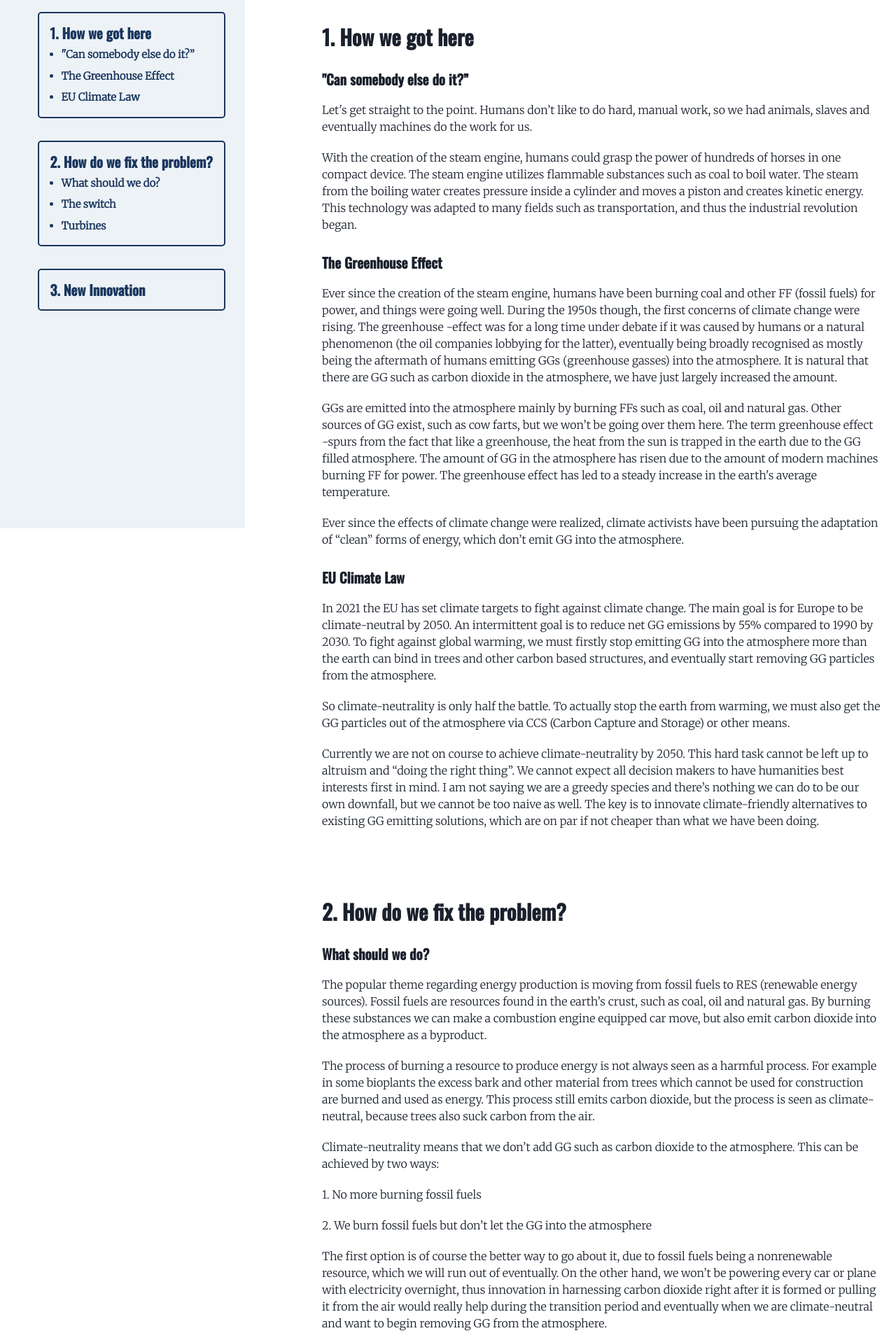
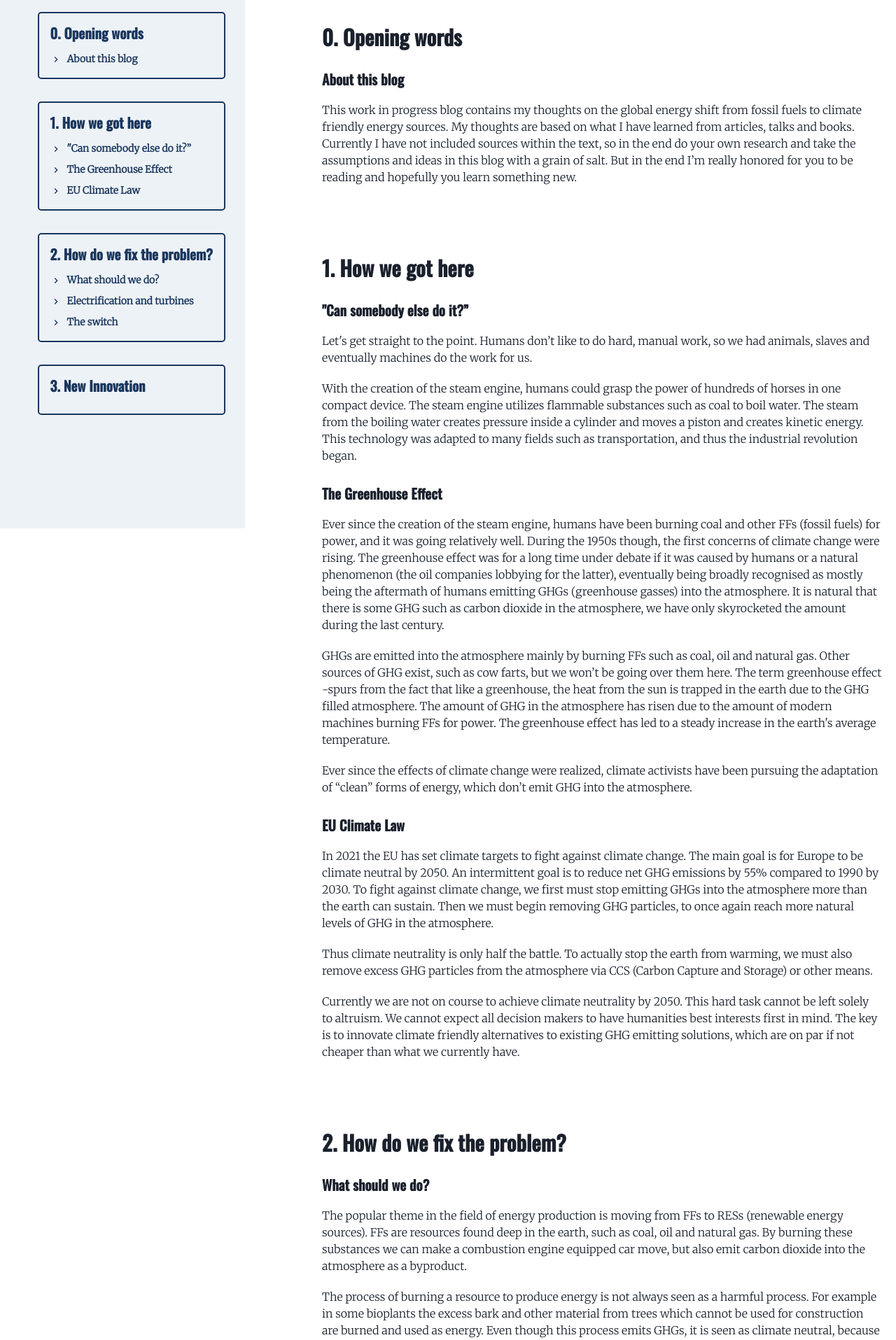
Before and after one commit to miikkatervo/energy-blog, a Next.js app: page / in a window 1280 px wide. Shown: the part 125-2040 px from the top of the page at 70% size. Built offline with nearby package versions, Linux system fonts and the light colour scheme.

Commit message:
proofreading

```diff
--- a/data.ts
+++ b/data.ts
@@ -1,4 +1,18 @@
 export const data = [
+  {
+    topic_id: 0,
+    title: "0. Opening words",
+    chapters: [
+      {
+        chapter_id: 1,
+        heading: "About this blog",
+        text: `
+        This work in progress blog contains my thoughts on the global energy shift from fossil fuels to climate friendly energy sources. My thoughts are based on what I have learned from articles, talks and books. Currently I have not included sources within the text, so in the end do your own research and take the assumptions and ideas in this blog with a grain of salt. But in the end I’m really honored for you to be reading and hopefully you learn something new.
+
+        `,
+      },
+    ],
+  },
   {
     topic_id: 1,
     title: "1. How we got here",
@@ -15,22 +29,22 @@ export const data = [
       {
         chapter_id: 2,
         heading: "The Greenhouse Effect",
-        text: `Ever since the creation of the steam engine, humans have been burning coal and other FF (fossil fuels) for power, and things were going well. During the 1950s though, the first concerns of climate change were rising. The greenhouse -effect was for a long time under debate if it was caused by humans or a natural phenomenon (the oil companies lobbying for the latter), eventually being broadly recognised as mostly being the aftermath of humans emitting GGs (greenhouse gasses) into the atmosphere. It is natural that there are GG such as carbon dioxide in the atmosphere, we have just largely increased the amount.
+        text: `Ever since the creation of the steam engine, humans have been burning coal and other FFs (fossil fuels) for power, and it was going relatively well. During the 1950s though, the first concerns of climate change were rising. The greenhouse effect was for a long time under debate if it was caused by humans or a natural phenomenon (the oil companies lobbying for the latter), eventually being broadly recognised as mostly being the aftermath of humans emitting GHGs (greenhouse gasses) into the atmosphere. It is natural that there is some GHG such as carbon dioxide in the atmosphere, we have only skyrocketed the amount during the last century.
 
-        GGs are emitted into the atmosphere mainly by burning FFs such as coal, oil and natural gas. Other sources of GG exist, such as cow farts, but we won’t be going over them here. The term greenhouse effect -spurs from the fact that like a greenhouse, the heat from the sun is trapped in the earth due to the GG filled atmosphere. The amount of GG in the atmosphere has risen due to the amount of modern machines burning FF for power. The greenhouse effect has led to a steady increase in the earth's average temperature.
+        GHGs are emitted into the atmosphere mainly by burning FFs such as coal, oil and natural gas. Other sources of GHG exist, such as cow farts, but we won’t be going over them here. The term greenhouse effect -spurs from the fact that like a greenhouse, the heat from the sun is trapped in the earth due to the GHG filled atmosphere. The amount of GHG in the atmosphere has risen due to the amount of modern machines burning FFs for power. The greenhouse effect has led to a steady increase in the earth's average temperature.
 
-        Ever since the effects of climate change were realized, climate activists have been pursuing the adaptation of “clean” forms of energy, which don’t emit GG into the atmosphere.
+        Ever since the effects of climate change were realized, climate activists have been pursuing the adaptation of “clean” forms of energy, which don’t emit GHG into the atmosphere.
 
         `,
       },
       {
         chapter_id: 3,
         heading: "EU Climate Law",
-        text: `In 2021 the EU has set climate targets to fight against climate change. The main goal is for Europe to be climate-neutral by 2050. An intermittent goal is to reduce net GG emissions by 55% compared to 1990 by 2030. To fight against global warming, we must firstly stop emitting GG into the atmosphere more than the earth can bind in trees and other carbon based structures, and eventually start removing GG particles from the atmosphere.
+        text: `In 2021 the EU has set climate targets to fight against climate change. The main goal is for Europe to be climate neutral by 2050. An intermittent goal is to reduce net GHG emissions by 55% compared to 1990 by 2030. To fight against climate change, we first must stop emitting GHGs into the atmosphere more than the earth can sustain. Then we must begin removing GHG particles, to once again reach more natural levels of GHG in the atmosphere.
 
-        So climate-neutrality is only half the battle. To actually stop the earth from warming, we must also get the GG particles out of the atmosphere via CCS (Carbon Capture and Storage) or other means.
+        Thus climate neutrality is only half the battle. To actually stop the earth from warming, we must also remove excess GHG particles from the atmosphere via CCS (Carbon Capture and Storage) or other means.
 
-        Currently we are not on course to achieve climate-neutrality by 2050. This hard task cannot be left up to altruism and “doing the right thing”. We cannot expect all decision makers to have humanities best interests first in mind. I am not saying we are a greedy species and there’s nothing we can do to be our own downfall, but we cannot be too naive as well. The key is to innovate climate-friendly alternatives to existing GG emitting solutions, which are on par if not cheaper than what we have been doing.
+        Currently we are not on course to achieve climate neutrality by 2050. This hard task cannot be left solely to altruism. We cannot expect all decision makers to have humanities best interests first in mind. The key is to innovate climate friendly alternatives to existing GHG emitting solutions, which are on par if not cheaper than what we currently have.
         `,
       },
     ],
@@ -42,60 +56,59 @@ export const data = [
       {
         chapter_id: 1,
         heading: "What should we do?",
-        text: `The popular theme regarding energy production is moving from fossil fuels to RES (renewable energy sources). Fossil fuels are resources found in the earth’s crust, such as coal, oil and natural gas. By burning these substances we can make a combustion engine equipped car move, but also emit carbon dioxide into the atmosphere as a byproduct.
+        text: `The popular theme in the field of energy production is moving from FFs to RESs (renewable energy sources). FFs are resources found deep in the earth, such as coal, oil and natural gas. By burning these substances we can make a combustion engine equipped car move, but also emit carbon dioxide into the atmosphere as a byproduct.
 
-        The process of burning a resource to produce energy is not always seen as a harmful process. For example in some bioplants the excess bark and other material from trees which cannot be used for construction are burned and used as energy. This process still emits carbon dioxide, but the process is seen as climate-neutral, because trees also suck carbon from the air.
+        The process of burning a resource to produce energy is not always seen as a harmful process. For example in some bioplants the excess bark and other material from trees which cannot be used for construction are burned and used as energy. Even though this process emits GHGs, it is seen as climate neutral, because trees also suck carbon from the air and trees renew way faster than FFs.
 
-        Climate-neutrality means that we don’t add GG such as carbon dioxide to the atmosphere. This can be achieved by two ways:
-        1. No more burning fossil fuels
-        2. We burn fossil fuels but don’t let the GG into the atmosphere
+        Climate neutrality means that we stop adding GHG such as carbon dioxide to the atmosphere. This can be achieved by two ways:
+        1. No more burning FFs.
+        2. Burn FFs but don’t let the GHG into the atmosphere (and hopefully use it in some meaningful way).
 
-        The first option is of course the better way to go about it, due to fossil fuels being a nonrenewable resource, which we will run out of eventually. On the other hand, we won’t be powering every car or plane with electricity overnight, thus innovation in harnessing carbon dioxide right after it is formed or pulling it from the air would really help during the transition period and eventually when we are climate-neutral and want to begin removing GG from the atmosphere.
+        The first option is of course the better way to go about it, due to FFs being a nonrenewable resource, which we will run out of eventually. On the other hand, we won’t be powering every car or plane with electricity overnight, thus innovation in harnessing carbon dioxide right after it is formed or pulling it from the air would help during the transition period to clean energy.
 
-        But for now let’s concentrate on not burning fossil fuels anymore.
+        But for now let’s concentrate on not burning FFs anymore.
 
-        OK, let’s say that all the countries in the world decide today that as of tomorrow, the usage of fossil fuels and emitting GG is strictly banned. Hooray right? Well, as you can also figure out, no, It would be a catastrophe.
+        OK, let’s say that all the countries in the world decide today that as of tomorrow, the usage of FFs and emitting GHGs is strictly banned. Hooray right? Well, as you can also figure out, no, It would be a catastrophe.
         `,
       },
       {
         chapter_id: 2,
-        heading: "The switch",
-        text: `To achieve climate-neutrality we must switch fossil fuels to RES (renewable energy sources). As the name suggests renewables are not a finite source, thus they are mostly sustainable, but above all they do not add GG to the atmosphere. Popular RES are solar, hydro,  wind and wave power and geothermal heat.
+        heading: "Electrification and turbines",
+        text: `To achieve climate neutrality we must switch FFs to RESs.. As the name suggests, renewables are not a finite source, thus they are mostly sustainable and above all they do not add GHG to the atmosphere. Popular RESs are solar, hydro, wind and wave power and geothermal heat. Disclaimer that currently this blog is not really covering the field of heating and cooling, but it is also important nonetheless.
 
-        Most RES cannot be used as a power source by itself. Of course there are some instances, such as sailing ships moving with wind power, but the world has accustomed to the instant and reliable power that fossil fuels can provide, thus electrification has become a crucial part of the equation.
+        Most RESs cannot be used as a power source by themselves. Of course there are some instances, such as sailing ships moving with wind power, but the world has accustomed to the instant and reliable power that FFs can provide, thus electrification has become a crucial part of the equation.
 
-        Electrification means turning appliances such as cars from running on fossil fuels to running on electricity. Electricity in itself is not something that can be mined from the earth, but it is an adapter of energy from wind to moving a car.
-        Electricity can be produced in different ways, mainly with turbines, but also with solar panels. Turbines convert kinetic energy into electricity, by a force spinning a coil, which produces a current of electricity.
+        Electrification means turning machines such as cars from running on FFs to running on electricity. Electricity in itself is not something that can be mined from the earth, but it is a carrier of energy from the blow of the mind to moving a car. Electricity is mainly produced using turbines, but there exists other ways such as solar panels. In a nutshell, turbines convert kinetic energy into electricity, by a specific force rotating a coil in a magnetic field, which produces a current of electricity.
 
-        The force for the spinning can be produced in different ways. Wind turbines are powered by moving air (the sun), water turbines by moving water (gravity) etc. Fossil fuels are also used to power turbines, mostly by steaming water which creates pressure and rotates the turbine. Nuclear power generates electricity in a similar fashion, but it does not emit GG. On the other hand, nuclear fusion is at the moment unsustainable, for the amount of uranium used in the process is finite on earth.
+        The force for the rotation can be produced in different ways. Wind turbines are powered by moving air (the sun), hydropower turbines by moving water (gravity) for example. FFs are also used to power turbines by steaming water which creates pressure and rotates the turbine. Nuclear power generates electricity in a similar fashion as FFs, but it does not emit GHGs into the atmosphere.
         `,
       },
       {
         chapter_id: 3,
-        heading: "Turbines",
-        text: `OK so let’s just change the fossil fuel turbines to RES turbines and turn everything electric?
+        heading: "The switch",
+        text: `OK so let’s just change the FF turbines to RES turbines and turn everything electric?
 
-        Well this is a plan, but it is not so simple. At the moment, our electrical infrastructure is based on hourly adjusting production to the usage. By usage I mean when people use electric powered devices. This means when the need for electricity spikes, usually in the evening when people watch tv and heat up their sauna, the production has to spike up as well.
+        Well this is a plan, but it is not so simple. At the moment, our electrical infrastructure is based on hourly adjusting production to the usage. By usage I mean when electric powered devices are used. When the need for electricity increases, the production has to increase as well.
 
-        This means we need control and reliability in our energy production, what FF turbines provide, and RES turbines unfortunately do not. As you can imagine, If the need for electricity increases, it is a lot easier to just add more fuel to the fire than make the wind blow harder or the sun to shine brighter. This is not the case with all RES turbines, since the output from hydropower turbines is pretty controllable, by allowing more water to pass through if needed. This is the same with nuclear power. Unfortunately there is not enough hydropower resources and nuclear energy to fill in the role of FF turbines. The use of hydropower is highly regulated as well.
+        This means we need control and reliability in our energy production. THis is what FF turbines provide, and RES turbines currently do not. As you can imagine, If the need for electricity increases, it is a lot easier to just add more fuel to the fire and steam more water than to make the wind blow harder or the sun to shine brighter. This is not the case with all RES turbines though, since the output from hydropower turbines and nuclear power is manageable to increase and decrease to a certain extent. A solution of switching energy production solely to these sources is not possible since there are not enough hydro and nuclear resources on earth.
 
-        To solve the power of reliability in using wind and solar power, innovation is needed. An option would be to store power when production is more than usage, then use the stored power when production is less than usage.
+        Innovation is needed to solve the problem of reliability in using wind and solar power. An option would be to store power when production is higher than usage, then use the stored power when the production is less.
 
-        Storing energy is still a problem. When it comes to storing electricity you might think of batteries, but they are still not scalable outside of powering our car, but making huge batteries is still under development.
+        Storing RES energy is not yet truly scalable though. When it comes to storing electricity you might think of using batteries, but they are still not scalable outside of powering our car, but making huge batteries is still under development but as of now still too expensive.
 
-        One thing to touch is that energy doesn’t have to be morphed into electricity. One hot topic at the moment is hydropower (this is related to the atom hydrogen, not water). RES turbines can produce hydrogen, which can be used as a fuel as is, or used to store energy, and then be converted into electricity when needed. This is still very much in development.
+        One thing to mention is that energy doesn’t have to be morphed into electricity. A hot topic at the moment is hydrogen fuel. Green hydrogen fuel can be produced via electrolysis with electricity from RES turbines. The fuel can later be morphed again into electricity or used as an energy source by itself. A problem with hydrogen fuel is that converting electricity into hydrogen is not yet effective enough, but research is being done as we speak.
 
-        But in any case if we need to switch from FF turbines to RES, we need more of it. As we speak, more wind and hydro turbines and solar panels are being constructed, and a new nuclear reactor is being tested in Olkiluoto.
+        To switch from FF turbines to RES, we need to increase RES production. As we speak, more RES turbines and solar panels are being constructed, and a new nuclear reactor is being tested in Olkiluoto.
 
         Constructing new turbines and plants is not as simple as you would think. There is a ton of regulation and restrictions on where you can build and how much. Because RES utilizes the natural resources of the earth, it also affects the natural wildlife. Countries such as Germany have even banned the production of nuclear power, due to health and security reasons.
 
-        Wind turbines are still seen as ugly and loud, so they have to be constructed away from civilization, but also in areas where the wind constantly blows, usually in the coasts. The amount of useful land is limited, so new off-shore wind turbines have been in development. By constructing the wind turbines off-shore, we can have more and larger turbines, which can be grouped up in farms. The trade-off is that the costs for construction and maintenance are higher compared to on-shore. Still the amount of off-shore wind turbines is skyrocketing, and coastal countries such as Denmark and Great Britain are investing heavily on it to solve their energy needs. Tide and wave energy is also being researched as we speak.
+        Wind turbines are still seen by many as unattractive and loud, so they have to be constructed away from civilization and in areas where the wind constantly blows, usually in the coasts. The amount of useful land is limited, so new off-shore wind turbines have been in development. By constructing the wind turbines off-shore, we can have more and larger turbines, which can be grouped up in farms. The trade-off is that the costs for construction and maintenance are higher compared to on-shore. Still the amount of off-shore wind turbines has highly increased during the last years, and coastal countries such as Denmark and Great Britain are investing heavily on it to solve their energy needs. Tide and wave energy is also being currently researched but still at a relatively young stage.
 
-        When you try to research RES opportunities, it gets muddy fast. Things are never as simple as it seems. Even though RES production doesn’t emit GG, it does so indirectly. The amount of GG emitted is usually pretty high during construction and maintenance of new turbines and facilities, and during the manufacturing of the parts for the new installation. As said before, RES also affects the natural wildlife and usually requires a lot of space, which might end up destroying some plants and animal’s homes. It’s great that an electric car doesn’t emit GG while driving, but the amount of GG emitted during the manufacturing of the car and battery are usually really high.
+        When you try to research RES opportunities, it gets confusing pretty quickly. Things are never as simple as it seems. Even though RES production doesn’t emit GHG, it does so indirectly. The amount of GHG emitted is usually pretty high during construction and maintenance of new turbines and facilities, and during the manufacturing of the parts for the new installation. As said before, RES also affects the natural wildlife and usually requires a lot of space, which might end up destroying some plants and animal’s homes. It’s great that an electric car doesn’t emit GHG while driving, but the amount of GHG emitted during the manufacturing of the car and battery are usually really high.
 
-        Change is also not cheap.
+        Change is also not cheap. This is why we need regulations which economically favor the deployment and research of RES energy solutions.
 
-        This might seem that whatever we do, it always has some downside. This is true to almost anything. And it is great that ideas and decisions are challenged, this way we can learn and be better. But in the end, change HAS to come.
+        Sometimes it might seem that whatever we do, it always has some downside. This is true to almost anything. And it is great that ideas and decisions are challenged, this way we can learn and be better. But in the end, change HAS to come.
         `,
       },
     ],
--- a/src/components/SideBar.tsx
+++ b/src/components/SideBar.tsx
@@ -1,7 +1,9 @@
+import { ChevronRightIcon } from "@chakra-ui/icons";
 import {
   Box,
   Heading,
   List,
+  ListIcon,
   ListItem,
   Text,
   UnorderedList,
@@ -47,17 +49,18 @@ const SideBar: React.FC<SideBarProps> = ({ data }) => {
               <Heading size={"sm"} fontSize={20}>
                 {t.title}
               </Heading>
-              <UnorderedList>
+              <List spacing={1.5} mt={3}>
                 {t.chapters.map((c) => {
                   return (
                     <Box key={c.chapter_id} mt={2}>
-                      <ListItem fontSize={15}>
-                        <b>{c.heading}</b>
+                      <ListItem>
+                        <ListIcon as={ChevronRightIcon} color="blue.900" />
+                        <b style={{ fontSize: "14px" }}>{c.heading}</b>
                       </ListItem>
                     </Box>
                   );
                 })}
-              </UnorderedList>
+              </List>
             </Box>
           );
         })}
```
